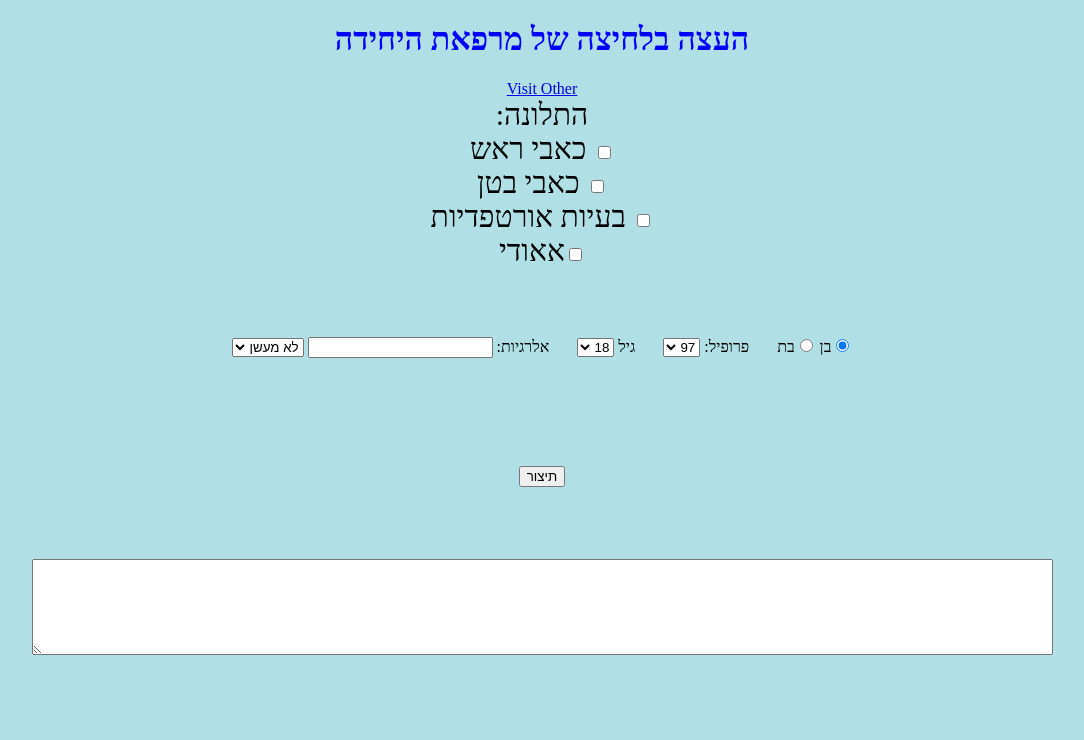
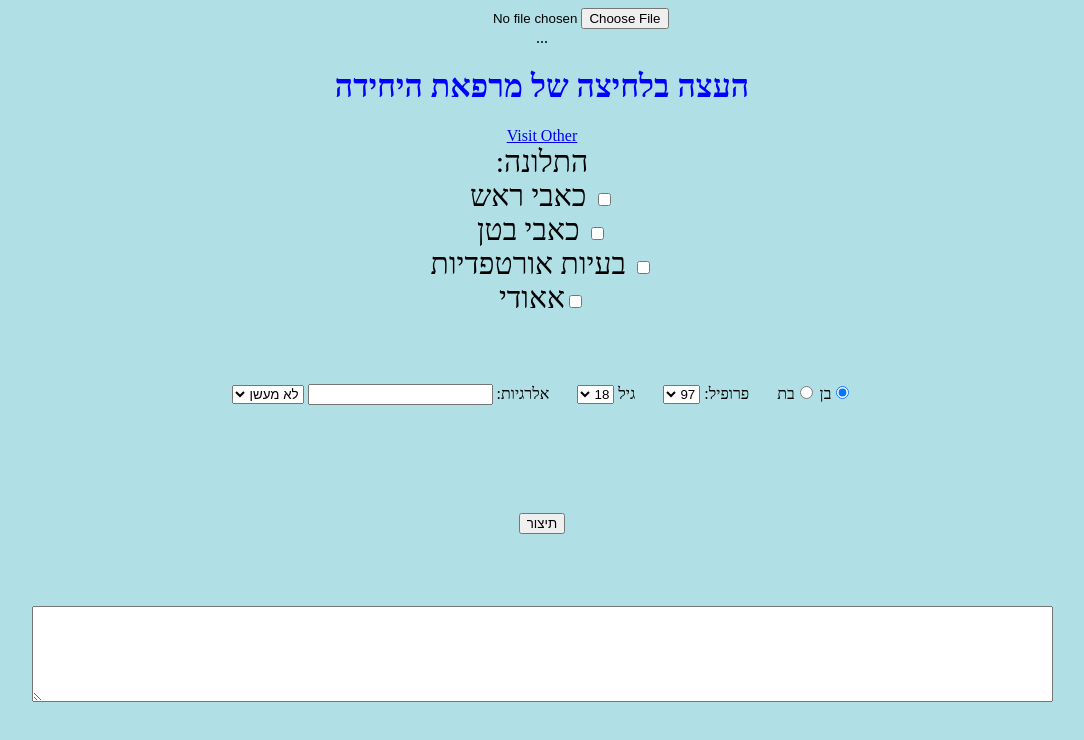
Before and after one commit to renanbazinin/Merpaat, a plain HTML site: page index.html in a window 1280 px wide. Shown: the whole page, without its empty margins (98-1182 px from the left). Drawn offline with Linux system fonts and the light colour scheme.

Commit message:
Update index.html

```diff
--- a/index.html
+++ b/index.html
@@ -2,6 +2,28 @@
 <html>
 <head>
     <script>
+
+	var openFile = function(event) {
+        var input = event.target;
+
+        var reader = new FileReader();
+        reader.onload = function(){
+            var text = reader.result;
+            var newtext = text.toString().split("\n")
+            for (var i = 0; i < newtext.length; i++) {
+
+                alert(newtext[i]);
+
+            }
+
+          var node = document.getElementById('output');
+          node.innerText = text;
+          console.log(reader.result.substring(0, 200));
+        };
+        reader.readAsText(input.files[0]);
+      };
+
+
         function StartClean() {
             document.getElementById("formstomachaches").style.display = "none";
             document.getElementById("formheadaches").style.display = "none";
@@ -234,6 +256,11 @@
     </style>
 </head>
 <body onload="StartClean()" dir="rtl">
+
+	<input type='file' accept='text/plain' onchange='openFile(event)'><br>
+    <div id='output'>
+        ...
+    </div>
     <h1>העצה בלחיצה של מרפאת היחידה</h1>
   <a href="index2.html">Visit Other</a>
     <div style="font-size:30px">
```
